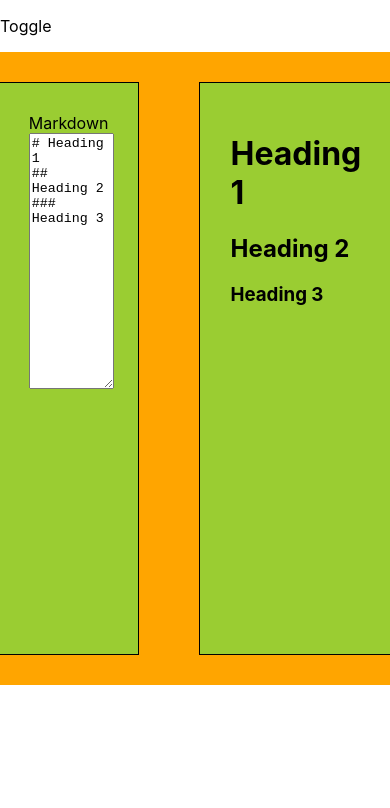
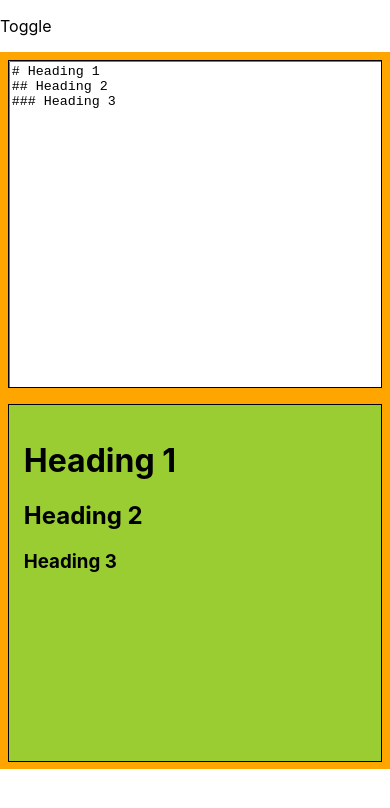
Before and after one commit to DonCastillo/markdown-previewer, a React (Create React App) app: page / in a window 390 px wide. Shown: the top 808 px of the page. Built offline with nearby package versions, Linux system fonts and the light colour scheme.

Commit message:
fixed responsiveness

```diff
--- a/src/components/Markdown.js
+++ b/src/components/Markdown.js
@@ -2,8 +2,8 @@ import React from 'react'
 
 const Markdown = (props) => {
     return (
-        <div className="container">
-            Markdown
+        <div className="container" id="markdown">
+            {/* Markdown */}
             <textarea
                 onChange={props.change}
                 value={props.children}>
--- a/src/containers/App.css
+++ b/src/containers/App.css
@@ -1,23 +1,50 @@
 #parent-container {
-  background-color: orange;
-  display:flex;
-  justify-content: center;
-  align-items:stretch;
-  min-height:75vh;
-
+	background-color: orange;
+	display: flex;
+	justify-content: center;
+	align-items: stretch;
+	height: 85vh;
+	flex-direction: row;
 }
 
 #parent-container > div.container {
-  border:1px solid black;
-  width:50%;
-  padding:30px;
-  margin:30px;
-  background-color:yellowgreen;
-
+	border: 1px solid black;
+	width: 40%;
+	padding: 2%;
+	margin: 2%;
+	background-color: yellowgreen;
+	overflow-y: auto;
+  position:relative;
+}
+#parent-container > div.container#markdown {
+  padding:0;
+  overflow:hidden;
 }
 
-textarea{
-  display: block;
-  height:250px;
-  width:100%;
+#parent-container > div.container#html {
+  word-wrap: break-word;
 }
+
+textarea {
+	display: block;
+	height: 99%;
+	width: 99.30%;
+	resize: none;
+  /* padding:2%; */
+}
+
+textarea:focus {
+  outline:0;
+}
+
+@media (max-width: 992px) {
+	#parent-container {
+		flex-direction: column;
+	}
+
+	#parent-container > div.container {
+		width: auto;
+		height: 100%;
+    padding:15px;
+	}
+}
```
